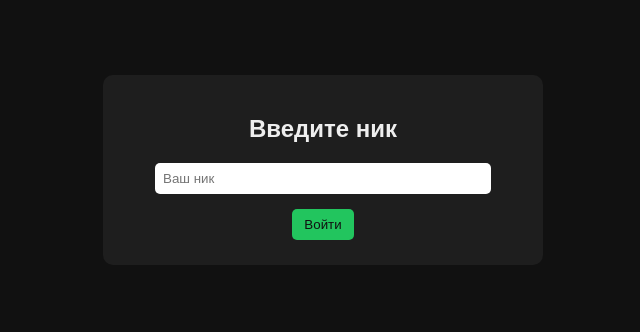
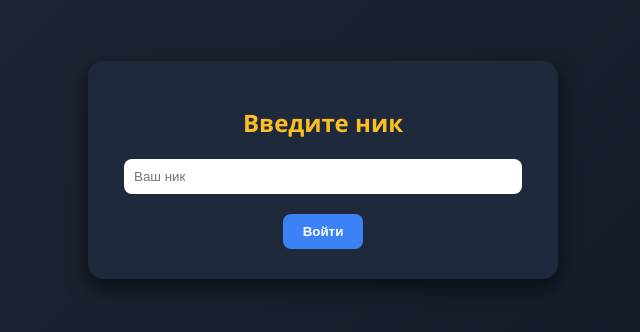
Before and after one commit to timillxxx-coder/spy, a website: page public/index.html in a window 1280 px wide. Shown: the part 230-562 px from the top of the page, without its empty margins (317-957 px from the left). Drawn offline with Linux system fonts and the light colour scheme.

Commit message:
Update index.html

```diff
--- a/public/index.html
+++ b/public/index.html
@@ -4,15 +4,94 @@
 <meta charset="UTF-8">
 <title>Spy Game Online</title>
 <style>
-body { font-family: Arial, sans-serif; background: #111; color: #eee; margin:0; padding:0; display:flex; justify-content:center; align-items:center; height:100vh; }
-.container { width: 400px; background:#1e1e1e; padding:20px; border-radius:10px; text-align:center; }
-input { padding:8px; width:80%; margin-bottom:10px; border-radius:5px; border:none; }
-button { padding:8px 12px; border:none; border-radius:5px; cursor:pointer; background:#22c55e; color:#111; margin:5px; }
-button:hover { background:#16a34a; color:#fff; }
-#lobby, #game { display:none; text-align:left; margin-top:15px; }
-#players li { margin-bottom:5px; }
-#role { font-weight:bold; margin-top:10px; }
-#progress, #result { margin-top:10px; font-weight:bold; }
+body {
+  font-family: 'Segoe UI', Tahoma, Geneva, Verdana, sans-serif;
+  background: linear-gradient(135deg, #1f2937, #111827);
+  color: #f9fafb;
+  margin:0;
+  padding:0;
+  display:flex;
+  justify-content:center;
+  align-items:center;
+  height:100vh;
+}
+
+.container {
+  width: 420px;
+  background: #1e293b;
+  padding: 25px;
+  border-radius: 15px;
+  text-align:center;
+  box-shadow: 0 8px 20px rgba(0,0,0,0.6);
+}
+
+h2 {
+  color: #fbbf24;
+  margin-bottom: 20px;
+}
+
+input {
+  padding:10px;
+  width:90%;
+  margin-bottom:15px;
+  border-radius:8px;
+  border:none;
+  outline:none;
+}
+
+button {
+  padding:10px 20px;
+  border:none;
+  border-radius:8px;
+  cursor:pointer;
+  background:#3b82f6;
+  color:#fff;
+  font-weight:bold;
+  margin:5px;
+  transition:0.2s;
+}
+
+button:hover {
+  background:#2563eb;
+}
+
+#lobby, #game {
+  display:none;
+  text-align:left;
+  margin-top:15px;
+}
+
+#players {
+  list-style:none;
+  padding-left:0;
+  margin-bottom:15px;
+}
+
+#players li {
+  background:#374151;
+  margin-bottom:6px;
+  padding:6px 10px;
+  border-radius:5px;
+}
+
+#role {
+  font-size:1.4em;
+  font-weight:bold;
+  margin-top:15px;
+}
+
+#progress, #result {
+  margin-top:10px;
+  font-weight:bold;
+}
+
+#voteBtn {
+  background:#ef4444;
+}
+
+#voteBtn:hover {
+  background:#b91c1c;
+}
 </style>
 </head>
 <body>
```
